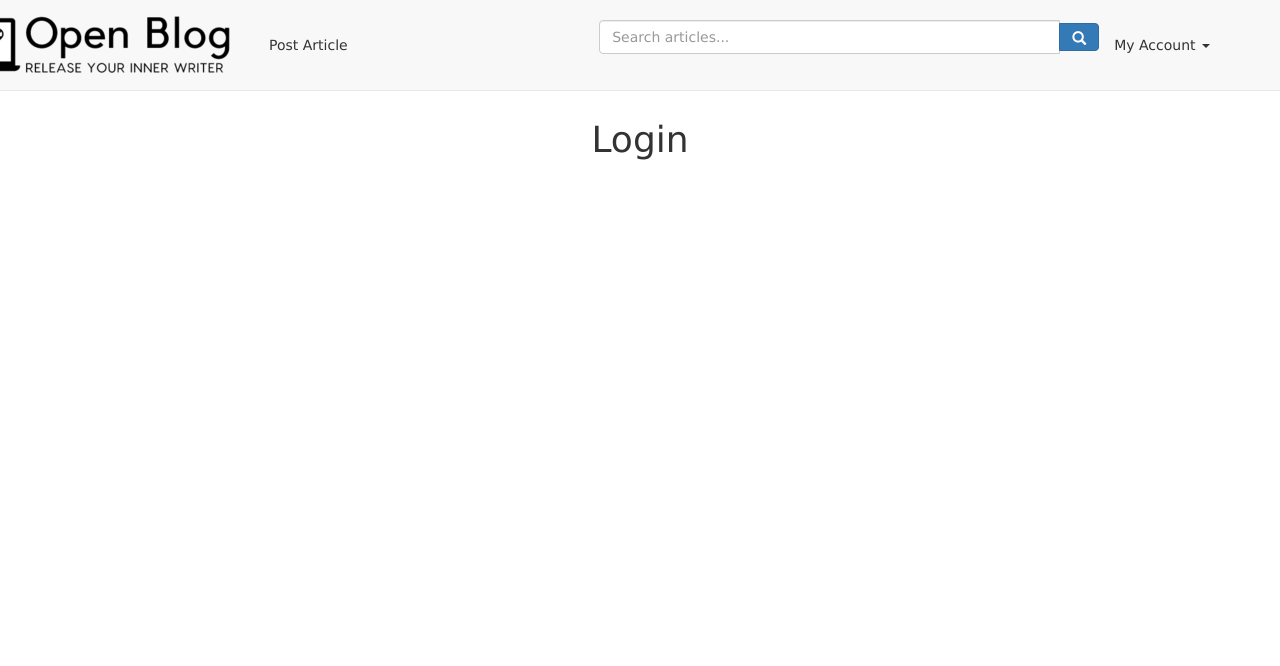
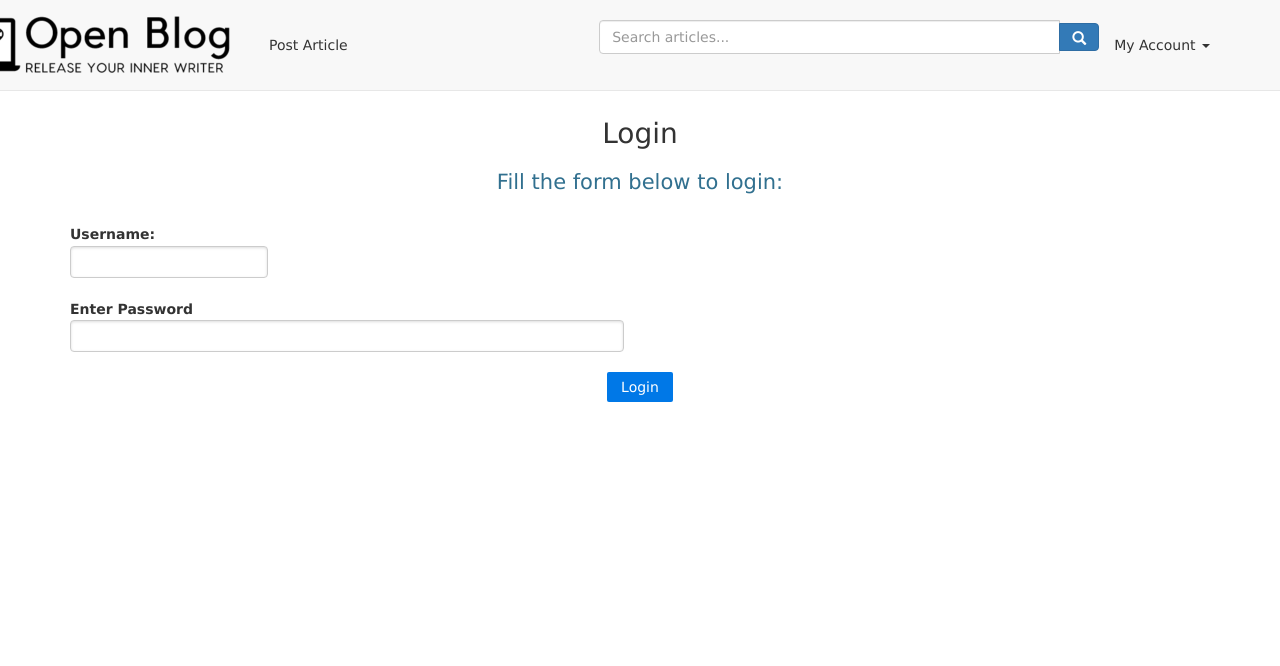
Before and after one commit to falansari/open_blog_site, a PHP site: page /login.php in a window 1280 px wide. Shown: the top 666 px of the page. Run offline with PHP 8.4, Linux system fonts and the light colour scheme; some libraries are stand-ins or nearby versions.

Commit message:
basic non-sanitized user login closes #7 (#36)

```diff
--- a/public_html/login.php
+++ b/public_html/login.php
@@ -2,7 +2,7 @@
 /**
  * PHP version 5.6
  *
-     * Website login page.
+ * Website user login page.
  *
  * @category Webpage
  * @package  Open_Blog_Site
@@ -13,22 +13,58 @@
 
 require 'layouts/head.html';
 ?>
+<head>
+  <!-- PURECSS -->
+  <link rel="stylesheet" href="https://unpkg.com/purecss@1.0.0/build/pure-min.css" integrity="sha384-nn4HPE8lTHyVtfCBi5yW9d20FjT8BJwUXyWZT9InLYax14RDjBj46LmSztkmNP9w" crossorigin="anonymous">
+</head>
 
   <body class='container'>
-
     <?php
       require 'layouts/navbar.php';
     ?>
-
     <main>
       <div class="navbar-template text-center">
         <h1>Login</h1>
-        <p class="lead text-info"></p>
+        <p class="lead text-info">Fill the form below to login:</p>
+      </div>
+      <div>
+        <form action="/login.php" method="POST" class="pure-form pure-form-stacked">
+          <fieldset>
+            <label><b>Username:</b></label>
+              <input type="text" name="username" size="20" value="" required/>
+            <br />
+            <label><b>Enter Password</b></label>
+              <input type="password" name="password" size="60" value="" required/>
+              <br />
+            <div align="center">
+              <input type ="submit" value ="Login" class="pure-button pure-button-primary"/>
+            </div>
+            <input type="hidden" name="submitted" value="1" />
+          </fieldset>
+        </form>
       </div>
     </main>
-
   </body>
 
+<?php
+if (isset($_POST['submitted'])) {
+    $username = $_POST['username'];
+    $password = $_POST['password'];
+
+    include_once $_SERVER['DOCUMENT_ROOT'].'/../Database.php';
+    $db = Database::getInstance();
+
+    $query = 'CALL proc_login_user("'.$username.'", "'.$password.'")';
+    $result = $db->singleFetch($query);
+
+    if ($result) {
+      echo 'You have successfully logged in.';
+    } else {
+      echo 'Login failed. Please check your credentials and try again.';
+    }
+}
+?>
+</div>
     <?php
       require 'layouts/footer.html';
     ?>
```
Also changed, not shown: db/scripts/proc_login_user.sql (added, +24 -0 lines). Lines whose indentation alone changed are shown as unchanged.
